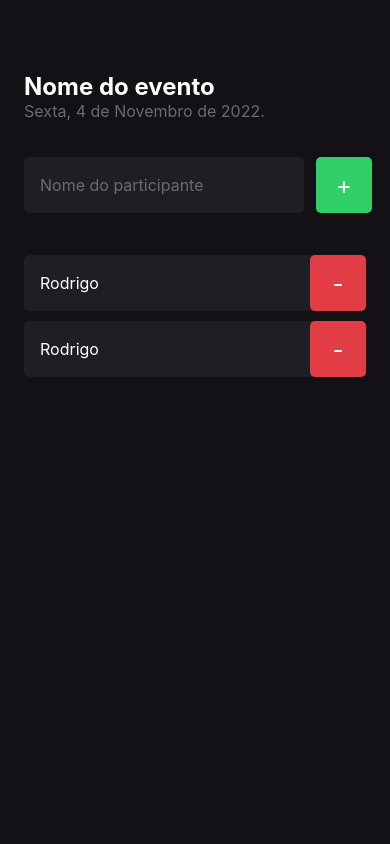
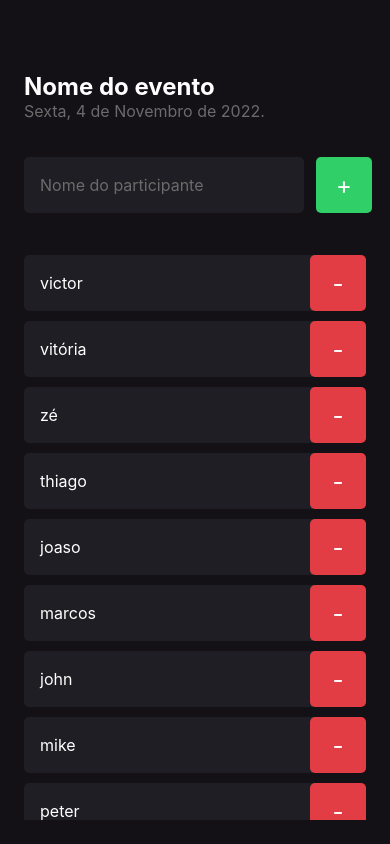
Before and after one commit to VictorBarretoLF/Mobile_Rocketseat, a React Native app in the folder imhere/: screen / in a window 390 px wide. Built offline with nearby package versions, Linux system fonts and the light colour scheme.

Commit message:
Lista de participantes

```diff
--- a/imhere/src/components/Participant/index.tsx
+++ b/imhere/src/components/Participant/index.tsx
@@ -4,14 +4,15 @@ import { styles } from "./styles";
 
 type Props = {
 	name: string;
+	onRemove: () => void;
 };
 
-export function Participant({ name }: Props) {
+export function Participant({ name, onRemove }: Props) {
 	return (
 		<View style={styles.container}>
 			<Text style={styles.name}>{name}</Text>
 
-			<TouchableOpacity style={styles.button}>
+			<TouchableOpacity style={styles.button} onPress={onRemove}>
 				<Text style={styles.buttonText}>-</Text>
 			</TouchableOpacity>
 		</View>
--- a/imhere/src/screens/Home/index.tsx
+++ b/imhere/src/screens/Home/index.tsx
@@ -1,11 +1,35 @@
-import { Text, TextInput, TouchableOpacity, View } from "react-native";
+import {
+	FlatList,
+	ScrollView,
+	Text,
+	TextInput,
+	TouchableOpacity,
+	View,
+} from "react-native";
 
 import { styles } from "./styles";
 import { Participant } from "../../components/Participant";
 
 export function Home() {
+	const participants = [
+		"victor",
+		"vitória",
+		"zé",
+		"thiago",
+		"joaso",
+		"marcos",
+		"john",
+		"mike",
+		"peter",
+		"jeff",
+	];
+
 	function handleParticipantAdd() {
 		console.log("Você clicou no botão de Adicionar!");
+	}
+
+	function handleParticipantRemove(name: string) {
+		console.log(`Você clicou em remover o participante ${name}`);
 	}
 
 	return (
@@ -26,8 +50,35 @@ export function Home() {
 				</TouchableOpacity>
 			</View>
 
-			<Participant name="Rodrigo" />
-			<Participant name="Rodrigo" />
+			{/* ScrollView is used when it is necessary to display a list of items which may exceed the screen size. */}
+			{/* <ScrollView showsVerticalScrollIndicator={false}>
+				{participants.map((participant) => (
+					<Participant
+						key={participant}
+						name={participant}
+						onRemove={() => handleParticipantRemove("Rodrigo")}
+					/>
+				))}
+			</ScrollView> */}
+
+			<FlatList
+				data={participants}
+				keyExtractor={(item) => item}
+				renderItem={({ item }) => (
+					<Participant
+						key={item}
+						name={item}
+						onRemove={() => handleParticipantRemove("Rodrigo")}
+					/>
+				)}
+				showsVerticalScrollIndicator={false}
+				ListEmptyComponent={() => (
+					<Text style={styles.listEmptyText}>
+						Ninguém chegou no evento ainda? Adicione participantes a sua lista de
+						presença.
+					</Text>
+				)}
+			/>
 		</View>
 	);
 }
--- a/imhere/src/screens/Home/styles.ts
+++ b/imhere/src/screens/Home/styles.ts
@@ -44,4 +44,9 @@ export const styles = StyleSheet.create({
 		marginTop: 36,
 		marginBottom: 42,
 	},
+	listEmptyText: {
+		color: "#FFF",
+		fontSize: 14,
+		textAlign: "center",
+	},
 });
```
